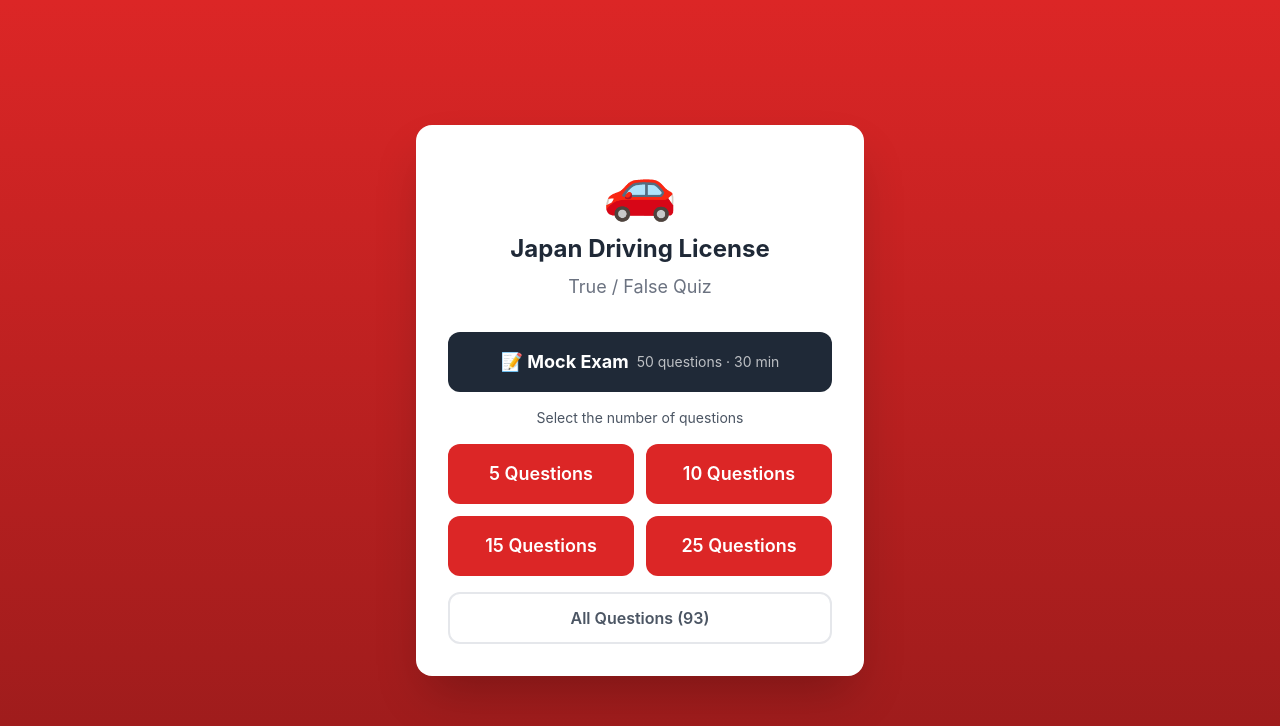
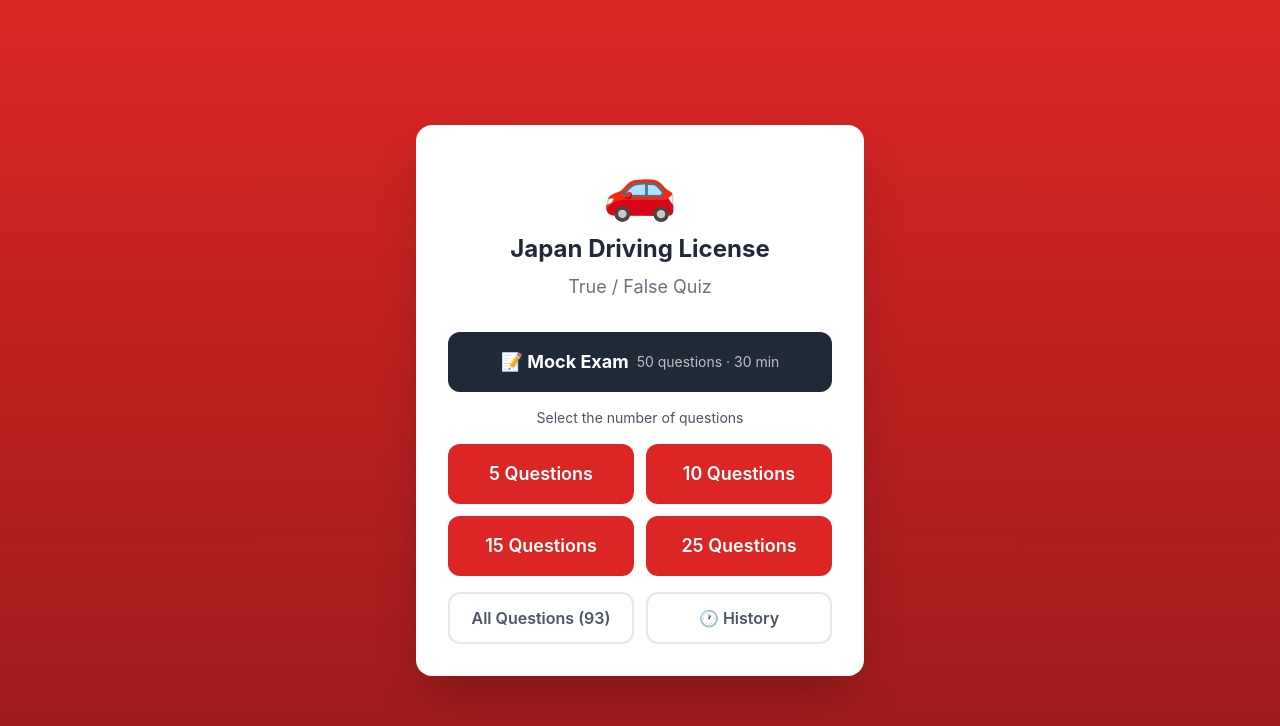
Before and after one commit to wesleywaihk/jp-drive-test, a React (Vite) app: page / in a window 1280 px wide. Shown: the top 726 px of the page. Built offline with nearby package versions, Linux system fonts and the light colour scheme.

Commit message:
history page

```diff
--- a/src/App.tsx
+++ b/src/App.tsx
@@ -1,16 +1,18 @@
-import { useState, useCallback, useEffect } from 'react'
+import { useState, useCallback, useEffect, useRef } from 'react'
 import questionsData from './questions.json'
 import specialQuestionsData from './special-questions.json'
 import { Question } from './types'
 import { useBookmarks } from './useBookmarks'
+import { useHistory, TestRecord, TestType } from './useHistory'
 import QuizScreen from './components/QuizScreen'
 import ResultScreen from './components/ResultScreen'
 import StartScreen from './components/StartScreen'
 import BookmarkScreen from './components/BookmarkScreen'
 import QuestionsScreen from './components/QuestionsScreen'
+import HistoryScreen from './components/HistoryScreen'
 
 type UserAnswer = { question: Question; userAnswer: boolean }
-type AppState = 'start' | 'quiz' | 'result' | 'bookmarks' | 'questions'
+type AppState = 'start' | 'quiz' | 'result' | 'bookmarks' | 'questions' | 'history' | 'history-detail'
 
 function shuffle<T>(arr: T[]): T[] {
   const a = [...arr]
@@ -25,12 +27,14 @@ function getRouteFromHash(): AppState {
   const hash = window.location.hash.slice(1).split('?')[0]
   if (hash === 'bookmarks') return 'bookmarks'
   if (hash === 'questions') return 'questions'
+  if (hash === 'history') return 'history'
   return 'start'
 }
 
 const normalQuestions = questionsData as Question[]
 const specialQuestions = specialQuestionsData as Question[]
 const allQuestions = [...normalQuestions, ...specialQuestions]
+const questionMap = new Map(allQuestions.map(q => [q.id, q]))
 
 export default function App() {
   const [appState, setAppState] = useState<AppState>(() => getRouteFromHash())
@@ -38,9 +42,13 @@ export default function App() {
   const [currentIndex, setCurrentIndex] = useState(0)
   const [answers, setAnswers] = useState<UserAnswer[]>([])
   const [isMock, setIsMock] = useState(false)
+  const [quizType, setQuizType] = useState<TestType>('practice')
   const [timeLeft, setTimeLeft] = useState(0)
   const [timesUp, setTimesUp] = useState(false)
+  const [selectedRecord, setSelectedRecord] = useState<TestRecord | null>(null)
   const { cycle, remove, getLevel, countByLevel, totalBookmarked } = useBookmarks()
+  const { records: historyRecords, addRecord } = useHistory()
+  const resultSaved = useRef(false)
 
   useEffect(() => {
     const handler = () => {
@@ -69,10 +77,29 @@ export default function App() {
     return () => clearInterval(id)
   }, [appState, isMock])
 
+  // Save result to history when transitioning to result screen
+  useEffect(() => {
+    if (appState === 'result' && !resultSaved.current && answers.length > 0) {
+      resultSaved.current = true
+      const score = answers.filter(a => a.userAnswer === a.question.answer).length
+      addRecord({
+        dateTime: new Date().toISOString(),
+        type: quizType,
+        questionCount: answers.length,
+        score,
+        answers: answers.map(a => ({ questionId: a.question.id, userAnswer: a.userAnswer })),
+      })
+    }
+    if (appState !== 'result') {
+      resultSaved.current = false
+    }
+  }, [appState, answers, quizType, addRecord])
+
   const startQuiz = useCallback((count: number) => {
     setQuestions(shuffle(allQuestions).slice(0, count))
     setCurrentIndex(0)
     setAnswers([])
+    setQuizType('practice')
     setAppState('quiz')
   }, [])
 
@@ -83,6 +110,7 @@ export default function App() {
     setQuestions(shuffle(pool))
     setCurrentIndex(0)
     setAnswers([])
+    setQuizType(level === 2 ? 'important' : 'bookmarked')
     setAppState('quiz')
   }, [getLevel])
 
@@ -102,6 +130,7 @@ export default function App() {
     setCurrentIndex(0)
     setAnswers([])
     setIsMock(true)
+    setQuizType('mock')
     setTimesUp(false)
     setTimeLeft(30 * 60)
     setAppState('quiz')
@@ -125,9 +154,24 @@ export default function App() {
     setAppState('questions')
   }, [])
 
+  const goToHistory = useCallback(() => {
+    window.location.hash = 'history'
+    setAppState('history')
+  }, [])
+
   const goBack = useCallback(() => {
     window.location.hash = ''
     setAppState('start')
+  }, [])
+
+  const openHistoryDetail = useCallback((record: TestRecord) => {
+    setSelectedRecord(record)
+    setAppState('history-detail')
+  }, [])
+
+  const goBackToHistory = useCallback(() => {
+    window.location.hash = 'history'
+    setAppState('history')
   }, [])
 
   if (appState === 'questions') {
@@ -154,18 +198,51 @@ export default function App() {
     )
   }
 
+  if (appState === 'history') {
+    return (
+      <HistoryScreen
+        records={historyRecords}
+        onSelect={openHistoryDetail}
+        onBack={goBack}
+      />
+    )
+  }
+
+  if (appState === 'history-detail' && selectedRecord) {
+    const reconstructed: UserAnswer[] = selectedRecord.answers
+      .map(a => {
+        const question = questionMap.get(a.questionId)
+        if (!question) return null
+        return { question, userAnswer: a.userAnswer }
+      })
+      .filter((a): a is UserAnswer => a !== null)
+
+    return (
+      <ResultScreen
+        answers={reconstructed}
+        getLevel={getLevel}
+        onCycleBookmark={cycle}
+        onRestart={goBackToHistory}
+        timesUp={false}
+        restartLabel="Back to History"
+      />
+    )
+  }
+
   if (appState === 'start') {
     return (
       <StartScreen
         totalAvailable={allQuestions.length}
         totalBookmarked={totalBookmarked}
         importantCount={countByLevel(2)}
+        historyCount={historyRecords.length}
         onStart={startQuiz}
         onStartMock={startMock}
         onStartBookmarked={() => startBookmarked()}
         onStartImportant={() => startBookmarked(2)}
         onViewBookmarks={goToBookmarks}
         onViewQuestions={goToQuestions}
+        onViewHistory={goToHistory}
       />
     )
   }
--- /dev/null
+++ b/src/components/HistoryScreen.tsx
@@ -0,0 +1,86 @@
+import { TestRecord, TestType } from '../useHistory'
+
+interface Props {
+  records: TestRecord[]
+  onSelect: (record: TestRecord) => void
+  onBack: () => void
+}
+
+const TYPE_LABEL: Record<TestType, string> = {
+  mock: '📝 Mock Exam',
+  practice: '📚 Practice',
+  bookmarked: '🔖 Bookmarked',
+  important: '⭐ Important',
+}
+
+function formatDateTime(iso: string): string {
+  const d = new Date(iso)
+  return d.toLocaleString('ja-JP', {
+    year: 'numeric',
+    month: '2-digit',
+    day: '2-digit',
+    hour: '2-digit',
+    minute: '2-digit',
+  })
+}
+
+export default function HistoryScreen({ records, onSelect, onBack }: Props) {
+  return (
+    <div className="min-h-screen bg-gray-50 py-8 px-4">
+      <div className="max-w-lg mx-auto">
+        <div className="flex items-center gap-3 mb-6">
+          <button
+            onClick={onBack}
+            className="text-gray-500 hover:text-gray-700 text-2xl leading-none"
+            title="Back"
+          >
+            ←
+          </button>
+          <h1 className="text-xl font-bold text-gray-800">Test History</h1>
+        </div>
+
+        {records.length === 0 ? (
+          <div className="text-center text-gray-400 py-20">
+            <div className="text-5xl mb-4">🕐</div>
+            <p className="text-lg font-medium">No history yet</p>
+            <p className="text-sm mt-1">Complete a test to see results here</p>
+          </div>
+        ) : (
+          <div className="space-y-3">
+            {records.map(record => {
+              const pct = Math.round((record.score / record.questionCount) * 100)
+              const passed = pct >= 90
+              return (
+                <button
+                  key={record.id}
+                  onClick={() => onSelect(record)}
+                  className="w-full bg-white rounded-2xl shadow-sm border border-gray-100 p-4 text-left hover:shadow-md transition-shadow"
+                >
+                  <div className="flex items-center justify-between mb-2">
+                    <span className="text-sm font-semibold text-gray-700">
+                      {TYPE_LABEL[record.type]}
+                    </span>
+                    <span
+                      className={`text-sm font-bold px-2 py-0.5 rounded-full ${passed ? 'bg-green-100 text-green-700' : 'bg-red-100 text-red-700'}`}
+                    >
+                      {passed ? 'Pass' : 'Fail'}
+                    </span>
+                  </div>
+                  <div className="flex items-end justify-between">
+                    <div>
+                      <p className="text-2xl font-bold text-gray-900">
+                        {record.score} / {record.questionCount}
+                      </p>
+                      <p className="text-xs text-gray-400 mt-0.5">{pct}%</p>
+                    </div>
+                    <p className="text-xs text-gray-400">{formatDateTime(record.dateTime)}</p>
+                  </div>
+                </button>
+              )
+            })}
+          </div>
+        )}
+      </div>
+    </div>
+  )
+}
--- a/src/components/ResultScreen.tsx
+++ b/src/components/ResultScreen.tsx
@@ -13,6 +13,7 @@ interface Props {
   onCycleBookmark: (id: string) => void;
   onRestart: () => void;
   timesUp?: boolean;
+  restartLabel?: string;
 }
 
 const BOOKMARK_ICON: Record<BookmarkLevel, string> = {
@@ -32,6 +33,7 @@ export default function ResultScreen({
   onCycleBookmark,
   onRestart,
   timesUp,
+  restartLabel = 'Try Again',
 }: Props) {
   const score = answers.filter(
     (a) => a.userAnswer === a.question.answer,
@@ -141,7 +143,7 @@ export default function ResultScreen({
           onClick={onRestart}
           className="w-full bg-red-600 hover:bg-red-700 active:bg-red-800 text-white font-bold py-4 rounded-2xl text-lg shadow-md transition-colors"
         >
-          Try Again
+          {restartLabel}
         </button>
       </div>
     </div>
--- a/src/components/StartScreen.tsx
+++ b/src/components/StartScreen.tsx
@@ -2,15 +2,17 @@ interface Props {
   totalAvailable: number
   totalBookmarked: number
   importantCount: number
+  historyCount: number
   onStart: (count: number) => void
   onStartMock: () => void
   onStartBookmarked: () => void
   onStartImportant: () => void
   onViewBookmarks: () => void
   onViewQuestions: () => void
+  onViewHistory: () => void
 }
 
-export default function StartScreen({ totalAvailable, totalBookmarked, importantCount, onStart, onStartMock, onStartBookmarked, onStartImportant, onViewBookmarks, onViewQuestions }: Props) {
+export default function StartScreen({ totalAvailable, totalBookmarked, importantCount, historyCount, onStart, onStartMock, onStartBookmarked, onStartImportant, onViewBookmarks, onViewQuestions, onViewHistory }: Props) {
   const options = [5, 10, 15, 25].filter((n, i, arr) => n <= totalAvailable && arr.indexOf(n) === i)
 
   return (
@@ -68,12 +70,20 @@ export default function StartScreen({ totalAvailable, totalBookmarked, important
           </div>
         )}
 
-        <button
-          onClick={onViewQuestions}
-          className="w-full border-2 border-gray-200 hover:border-gray-300 text-gray-600 font-semibold py-3 rounded-xl text-base transition-colors"
-        >
-          All Questions ({totalAvailable})
-        </button>
+        <div className="grid grid-cols-2 gap-3">
+          <button
+            onClick={onViewQuestions}
+            className="border-2 border-gray-200 hover:border-gray-300 text-gray-600 font-semibold py-3 rounded-xl text-base transition-colors"
+          >
+            All Questions ({totalAvailable})
+          </button>
+          <button
+            onClick={onViewHistory}
+            className="border-2 border-gray-200 hover:border-gray-300 text-gray-600 font-semibold py-3 rounded-xl text-base transition-colors"
+          >
+            🕐 History {historyCount > 0 ? `(${historyCount})` : ''}
+          </button>
+        </div>
       </div>
     </div>
   )
--- /dev/null
+++ b/src/useHistory.ts
@@ -0,0 +1,55 @@
+import { useCallback, useState } from 'react'
+
+export type TestType = 'mock' | 'practice' | 'bookmarked' | 'important'
+
+export interface AnswerRecord {
+  questionId: string
+  userAnswer: boolean
+}
+
+export interface TestRecord {
+  id: string
+  dateTime: string
+  type: TestType
+  questionCount: number
+  score: number
+  answers: AnswerRecord[]
+}
+
+const STORAGE_KEY = 'jp-drive-history'
+const THREE_DAYS_MS = 3 * 24 * 60 * 60 * 1000
+
+function loadRecords(): TestRecord[] {
+  try {
+    const raw = localStorage.getItem(STORAGE_KEY)
+    if (!raw) return []
+    const records: TestRecord[] = JSON.parse(raw)
+    const cutoff = Date.now() - THREE_DAYS_MS
+    return records.filter(r => new Date(r.dateTime).getTime() > cutoff)
+  } catch {
+    return []
+  }
+}
+
+function saveRecords(records: TestRecord[]) {
+  localStorage.setItem(STORAGE_KEY, JSON.stringify(records))
+}
+
+export function useHistory() {
+  const [records, setRecords] = useState<TestRecord[]>(() => {
+    const pruned = loadRecords()
+    saveRecords(pruned)
+    return pruned
+  })
+
+  const addRecord = useCallback((record: Omit<TestRecord, 'id'>) => {
+    const newRecord: TestRecord = { id: Date.now().toString(), ...record }
+    setRecords(prev => {
+      const updated = [newRecord, ...prev]
+      saveRecords(updated)
+      return updated
+    })
+  }, [])
+
+  return { records, addRecord }
+}
```
